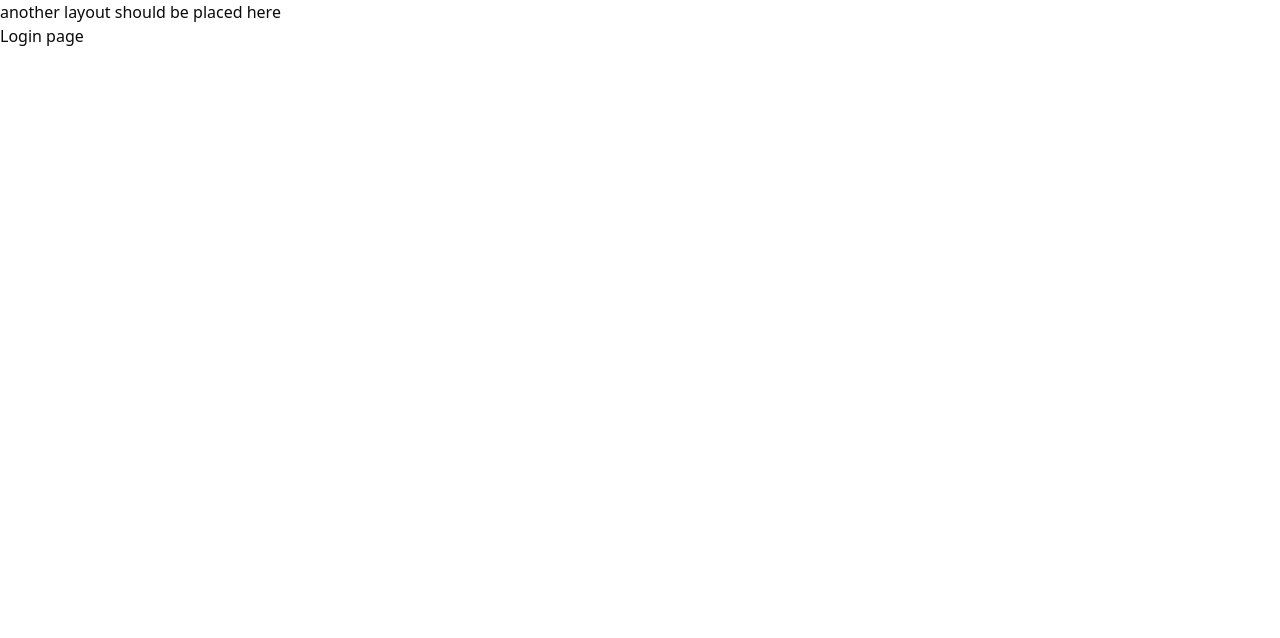
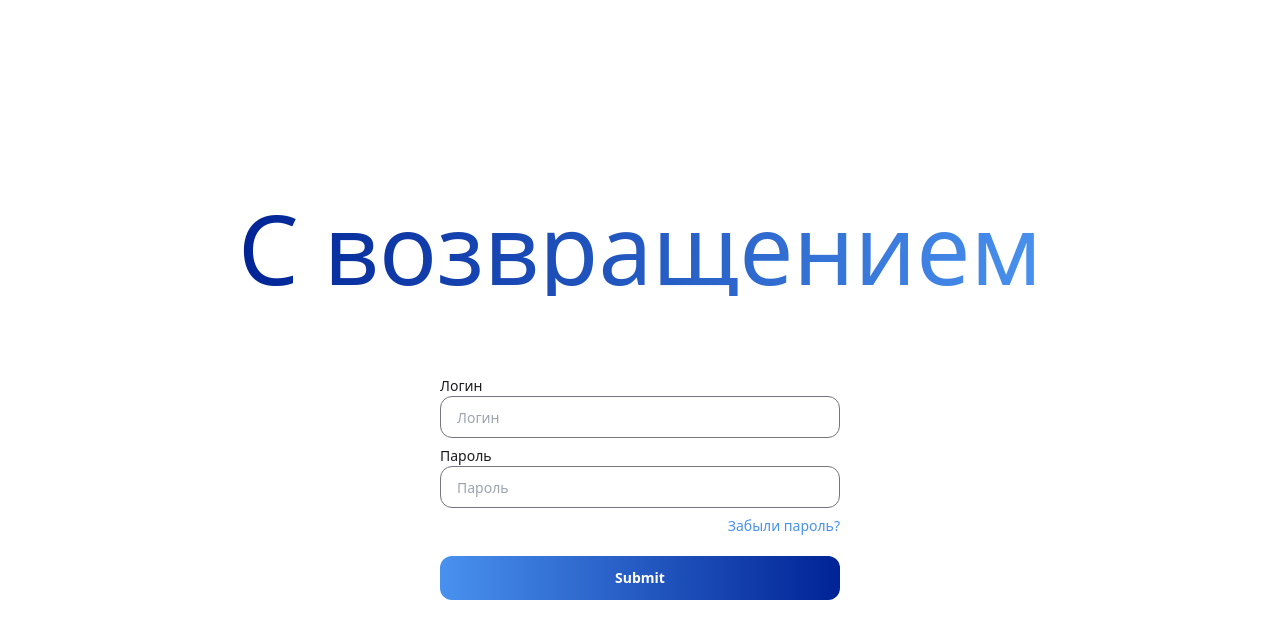
Before and after one commit to Daler-web-dev/graphiccrm-go, a React (Vite) app in the folder frontend/: page /auth/signin in a window 1280 px wide. Shown: the top 638 px of the page. Built offline with nearby package versions, Linux system fonts and the light colour scheme.

Commit message:
login page added

```diff
--- a/frontend/package.json
+++ b/frontend/package.json
@@ -16,6 +16,7 @@
     "lucide-react": "^0.457.0",
     "react": "^18.2.0",
     "react-dom": "^18.2.0",
+    "react-hook-form": "^7.53.2",
     "react-router-dom": "^6.28.0",
     "tailwind-merge": "^2.5.4",
     "tailwindcss-animate": "^1.0.7"
--- a/frontend/src/App.tsx
+++ b/frontend/src/App.tsx
@@ -1,5 +1,6 @@
 import { Outlet, Route, Routes } from "react-router-dom";
 import MainLayout from "./layouts/MainLayout";
+import { Login } from "./components/client/Login";
 
 function App() {
 	return (
@@ -22,13 +23,14 @@ function App() {
 					path="/auth"
 					element={
 						<div>
-							another layout should be placed here <Outlet />{" "}
+							{/* another layout should be placed here */}
+							<Outlet />{" "}
 						</div>
 					}
 				>
 					<Route
 						path="/auth/signin"
-						element={<div>Login page</div>}
+						element={<Login />}
 					/>
 					<Route
 						path="/auth/signup"
--- /dev/null
+++ b/frontend/src/components/client/Login.tsx
@@ -0,0 +1,78 @@
+import { Container } from '../server/Container';
+import { useForm, SubmitHandler } from "react-hook-form"
+
+type Inputs = {
+    login: string
+    password: string
+}
+
+export const Login = () => {
+    const {
+        register,
+        handleSubmit,
+        watch,
+        formState: { errors },
+    } = useForm<Inputs>();
+    const onSubmit: SubmitHandler<Inputs> = (data) => console.log(data);
+
+    console.log(watch("login"));
+    return (
+        <Container className="flex justify-center items-center min-h-screen">
+            <div className="flex flex-col justify-center items-center gap-20">
+                <div className="text-8xl font-normal bg-cGradientBg1 bg-clip-text text-transparent">
+                    С возвращением
+                </div>
+                <form
+                    onSubmit={handleSubmit(onSubmit)}
+                    className="w-full max-w-[400px] flex flex-col justify-center items-center gap-2"
+                >
+                    <div className="w-full flex flex-col justify-center items-start">
+                        <label
+                            htmlFor="login"
+                            className="font-normal text-sm text-[#1C1B1F] cursor-pointer"
+                        >
+                            Логин
+                        </label>
+                        <input
+                            id="login"
+                            {...register("login", { required: true })}
+                            className="w-full border border-[#79747E] rounded-xl py-2 px-4 text-base font-normal placeholder:text-sm"
+                            placeholder="Логин"
+                        />
+                        {errors.login && (
+                            <span className="font-normal text-sm text-red-500">
+                                Поле обязательно для заполнения
+                            </span>
+                        )}
+                    </div>
+                    <div className="w-full flex flex-col justify-center items-start">
+                        <label
+                            htmlFor="password"
+                            className="font-normal text-sm text-[#1C1B1F] cursor-pointer"
+                        >
+                            Пароль
+                        </label>
+                        <input
+                            id="password"
+                            {...register("password", { required: true })}
+                            className="w-full border border-[#79747E] rounded-xl py-2 px-4 text-base font-normal placeholder:text-sm"
+                            placeholder="Пароль"
+                        />
+                        {errors.password && (
+                            <span className="font-normal text-sm text-red-500">
+                                Поле обязательно для заполнения
+                            </span>
+                        )}
+                    </div>
+                    <span className="w-full font-normal text-sm text-cLightBlue text-right cursor-pointer hover:underline">
+                        Забыли пароль?
+                    </span>
+                    <input
+                        type="submit"
+                        className="w-full transition duration-300 bg-cGradientBg rounded-xl py-3 text-sm font-semibold text-white hover:text-white/80 mt-3 cursor-pointer"
+                    />
+                </form>
+            </div>
+        </Container>
+    );
+};
--- /dev/null
+++ b/frontend/src/components/server/Container.tsx
@@ -0,0 +1,15 @@
+import React from 'react';
+import { cn } from '@/lib/utils';
+
+interface Props {
+    className?: string;
+    children: React.ReactNode;
+}
+
+export const Container: React.FC<Props> = ({ className, children }) => {
+    return (
+        <div className={cn("w-full h-full max-w-[1440px] px-5 mx-auto text-center", className)}>
+            {children}
+        </div>
+    );
+};
--- a/frontend/tailwind.config.js
+++ b/frontend/tailwind.config.js
@@ -2,60 +2,63 @@
 
 module.exports = {
     darkMode: ["class"],
-	content: [
-		"./index.html",
-		"./src/**/*.{js,ts,jsx,tsx}",
-	],
+    content: ["./index.html", "./src/**/*.{js,ts,jsx,tsx}"],
     theme: {
         extend: {
             borderRadius: {
-				lg: 'var(--radius)',
-				md: 'calc(var(--radius) - 2px)',
-				sm: 'calc(var(--radius) - 4px)'
+                lg: "var(--radius)",
+                md: "calc(var(--radius) - 2px)",
+                sm: "calc(var(--radius) - 4px)",
             },
             colors: {
-				background: 'hsl(var(--background))',
-				foreground: 'hsl(var(--foreground))',
+                cLightBlue: "#4991EF",
+                cDarkBlue: "#002395",
+                background: "hsl(var(--background))",
+                foreground: "hsl(var(--foreground))",
                 card: {
-					DEFAULT: 'hsl(var(--card))',
-					foreground: 'hsl(var(--card-foreground))'
+                    DEFAULT: "hsl(var(--card))",
+                    foreground: "hsl(var(--card-foreground))",
                 },
                 popover: {
-					DEFAULT: 'hsl(var(--popover))',
-					foreground: 'hsl(var(--popover-foreground))'
+                    DEFAULT: "hsl(var(--popover))",
+                    foreground: "hsl(var(--popover-foreground))",
                 },
                 primary: {
-					DEFAULT: 'hsl(var(--primary))',
-					foreground: 'hsl(var(--primary-foreground))'
+                    DEFAULT: "hsl(var(--primary))",
+                    foreground: "hsl(var(--primary-foreground))",
                 },
                 secondary: {
-					DEFAULT: 'hsl(var(--secondary))',
-					foreground: 'hsl(var(--secondary-foreground))'
+                    DEFAULT: "hsl(var(--secondary))",
+                    foreground: "hsl(var(--secondary-foreground))",
                 },
                 muted: {
-					DEFAULT: 'hsl(var(--muted))',
-					foreground: 'hsl(var(--muted-foreground))'
+                    DEFAULT: "hsl(var(--muted))",
+                    foreground: "hsl(var(--muted-foreground))",
                 },
                 accent: {
-					DEFAULT: 'hsl(var(--accent))',
-					foreground: 'hsl(var(--accent-foreground))'
+                    DEFAULT: "hsl(var(--accent))",
+                    foreground: "hsl(var(--accent-foreground))",
                 },
                 destructive: {
-					DEFAULT: 'hsl(var(--destructive))',
-					foreground: 'hsl(var(--destructive-foreground))'
+                    DEFAULT: "hsl(var(--destructive))",
+                    foreground: "hsl(var(--destructive-foreground))",
                 },
-				border: 'hsl(var(--border))',
-				input: 'hsl(var(--input))',
-				ring: 'hsl(var(--ring))',
+                border: "hsl(var(--border))",
+                input: "hsl(var(--input))",
+                ring: "hsl(var(--ring))",
                 chart: {
-					'1': 'hsl(var(--chart-1))',
-					'2': 'hsl(var(--chart-2))',
-					'3': 'hsl(var(--chart-3))',
-					'4': 'hsl(var(--chart-4))',
-					'5': 'hsl(var(--chart-5))'
-				}
-			}
-		}
+                    1: "hsl(var(--chart-1))",
+                    2: "hsl(var(--chart-2))",
+                    3: "hsl(var(--chart-3))",
+                    4: "hsl(var(--chart-4))",
+                    5: "hsl(var(--chart-5))",
+                },
+            },
+            backgroundImage: {
+                cGradientBg1: "linear-gradient(to left, #4991EF, #002395)",
+                cGradientBg: "linear-gradient(to right, #4991EF, #002395)",
+            },
+        },
     },
     plugins: [require("tailwindcss-animate")],
-}
+};
```
Also changed, not shown: 1 other file (tests, documents, lock files or other folders). Lines whose indentation alone changed are shown as unchanged.
